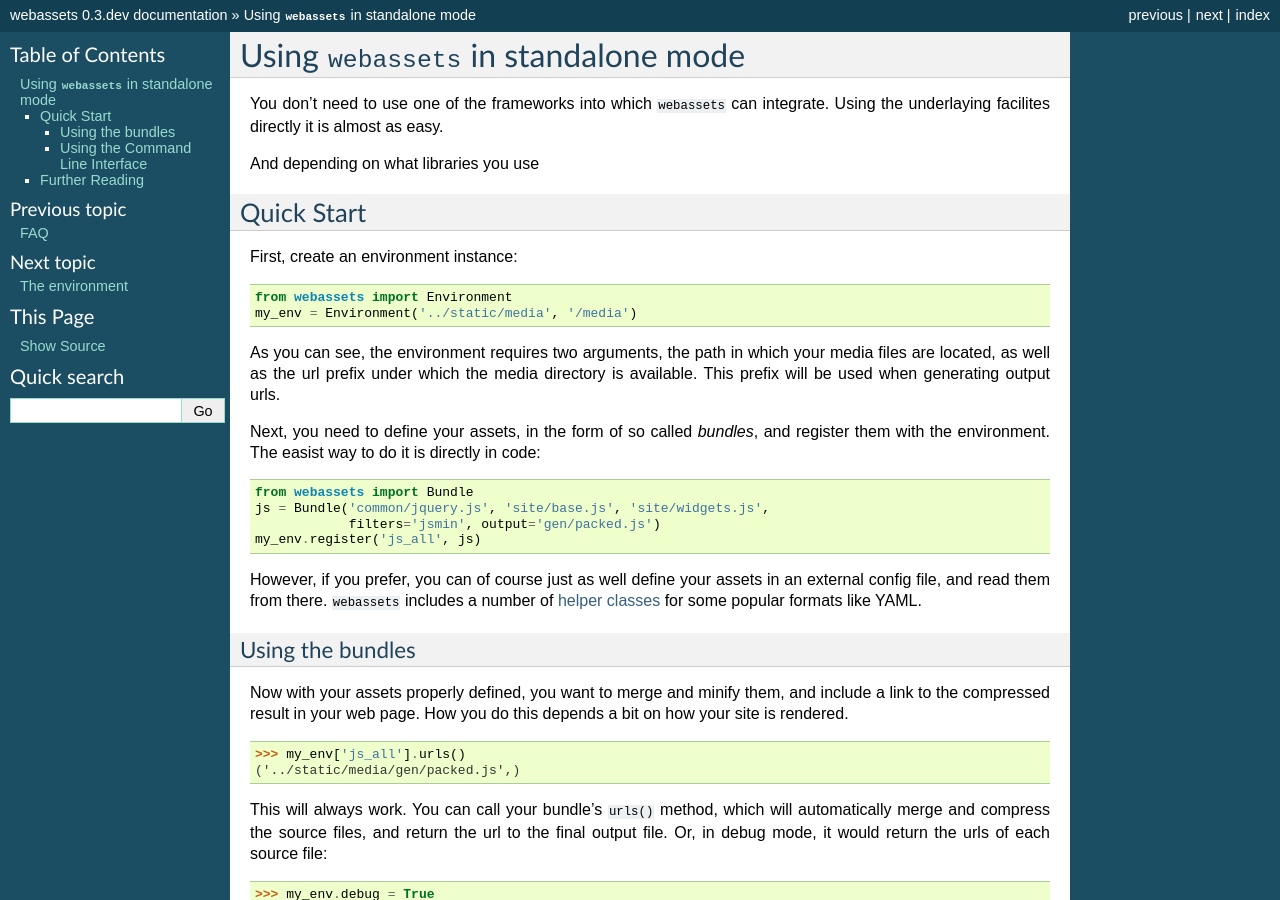
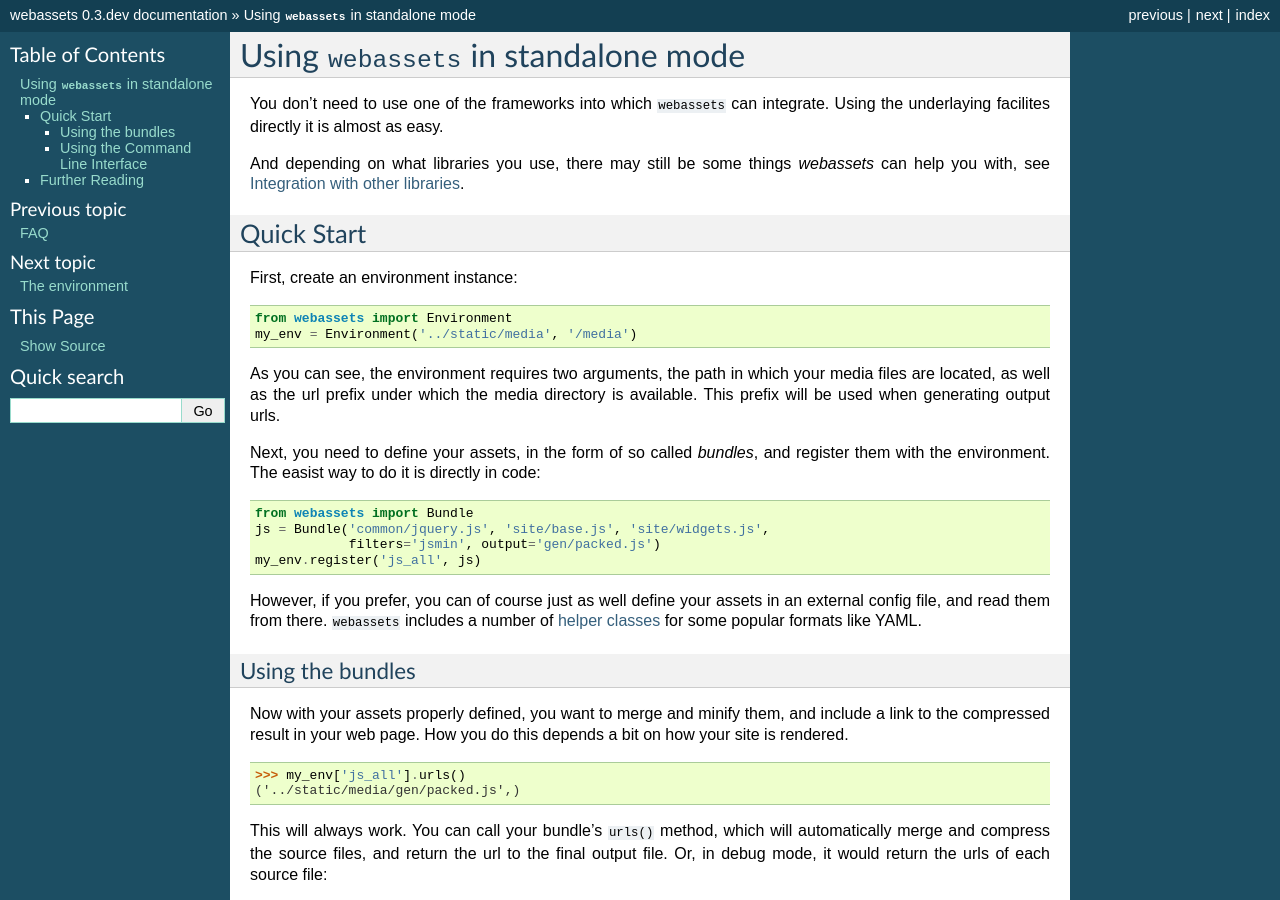
Before and after one commit to miracle2k/webassets, a Sphinx documentation site: the page built from docs/generic/index.rst, in a window 1280 px wide and 900 px high. Built offline with Sphinx 7.4.7, drawn with Linux system fonts in a browser that asks for light colours.

Commit message:
Finished incomplete sentence in doc.

```diff
--- a/docs/generic/index.rst
+++ b/docs/generic/index.rst
@@ -5,7 +5,8 @@ Using ``webassets`` in standalone mode
 You don't need to use one of the frameworks into which ``webassets`` can
 integrate. Using the underlaying facilites directly it is almost as easy.
 
-And depending on what libraries you use
+And depending on what libraries you use, there may still be some things
+*webassets* can help you with, see :doc:`/integration/index`.
 
 
 Quick Start
```
